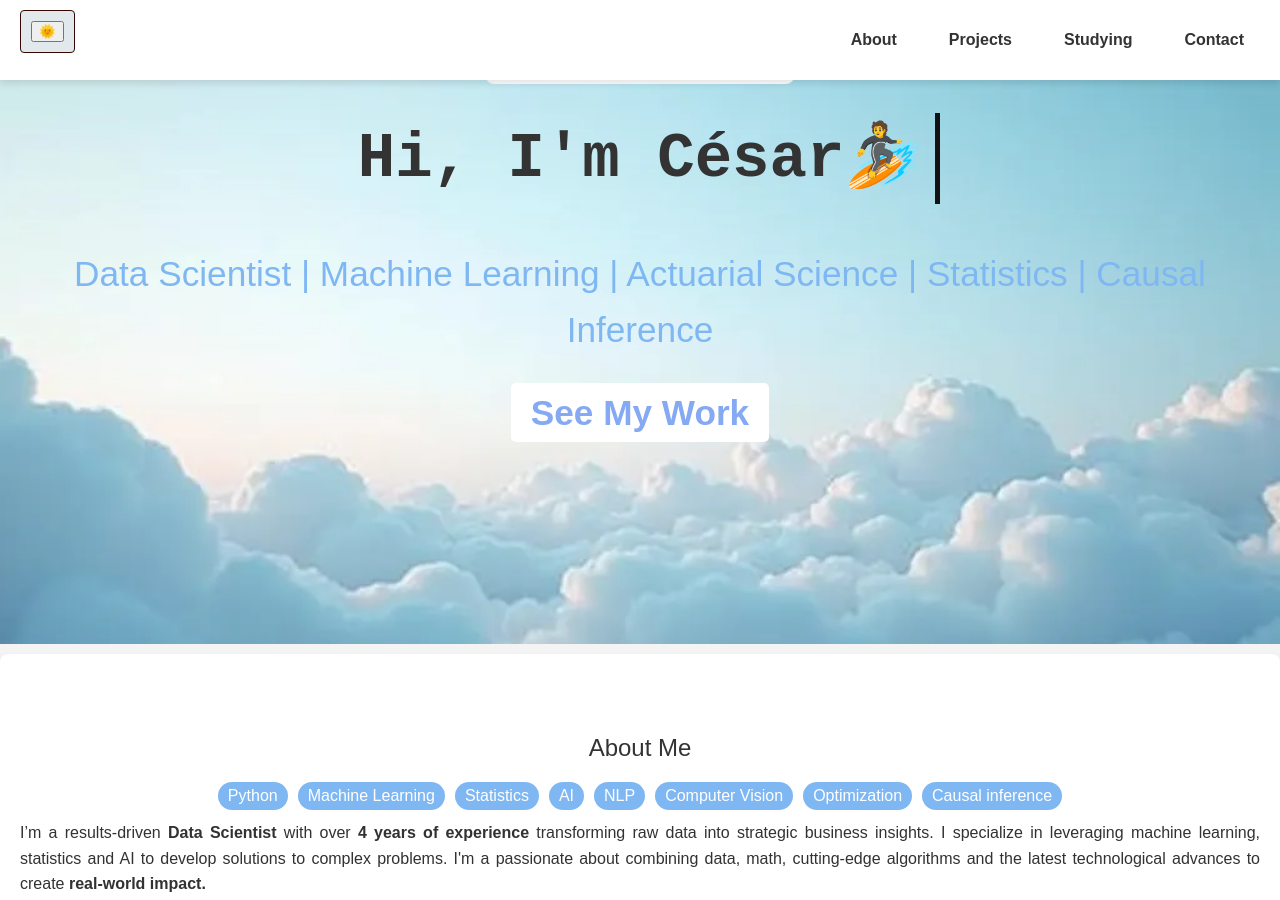
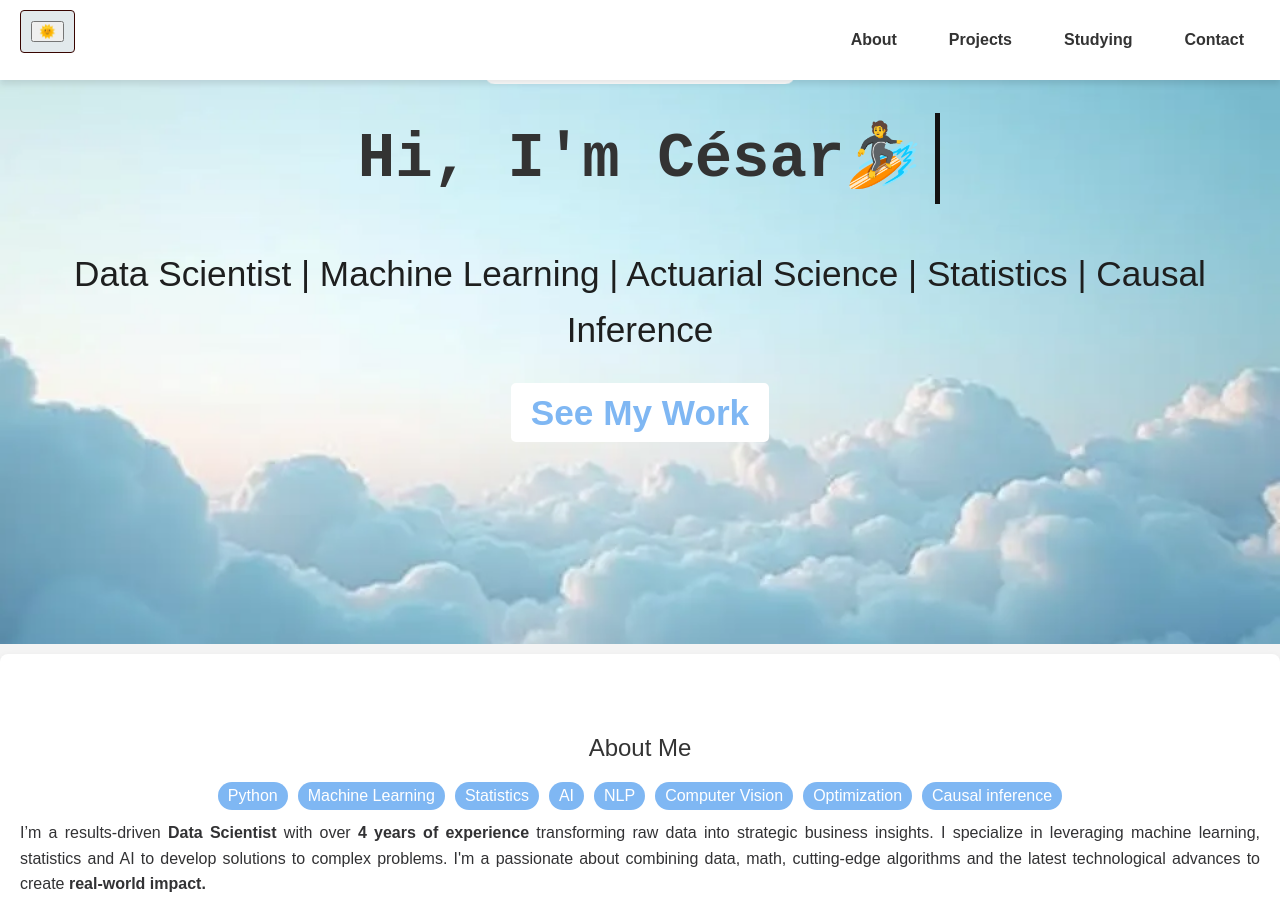
Before and after one commit to Cesarriosd/cesarios, a Jekyll site: the page built from README.md, in a window 1280 px wide and 900 px high, scrolled down 324 px. Built offline with Jekyll 4.4.1, drawn with Linux system fonts in a browser that asks for light colours; our own code applies the rules of GitHub Pages for plain Markdown files.

Commit message:
Font color

```diff
--- a/_layouts/default.html
+++ b/_layouts/default.html
@@ -67,7 +67,7 @@ cd<!DOCTYPE html>
         .hero {
             min-height: 100vh;
             background-color: #7fb7f3;
-            color: #7fb7f3;
+            color: #1e1f1f;;
             display: flex;
             justify-content: center;
             align-items: center;
@@ -168,7 +168,7 @@ cd<!DOCTYPE html>
 
         .cta-button {
             background-color: white;
-            color: #85a9f2;
+            color: #7fb7f3;;
             padding: 10px 20px;
             text-decoration: none;
             font-weight: bold;
```
